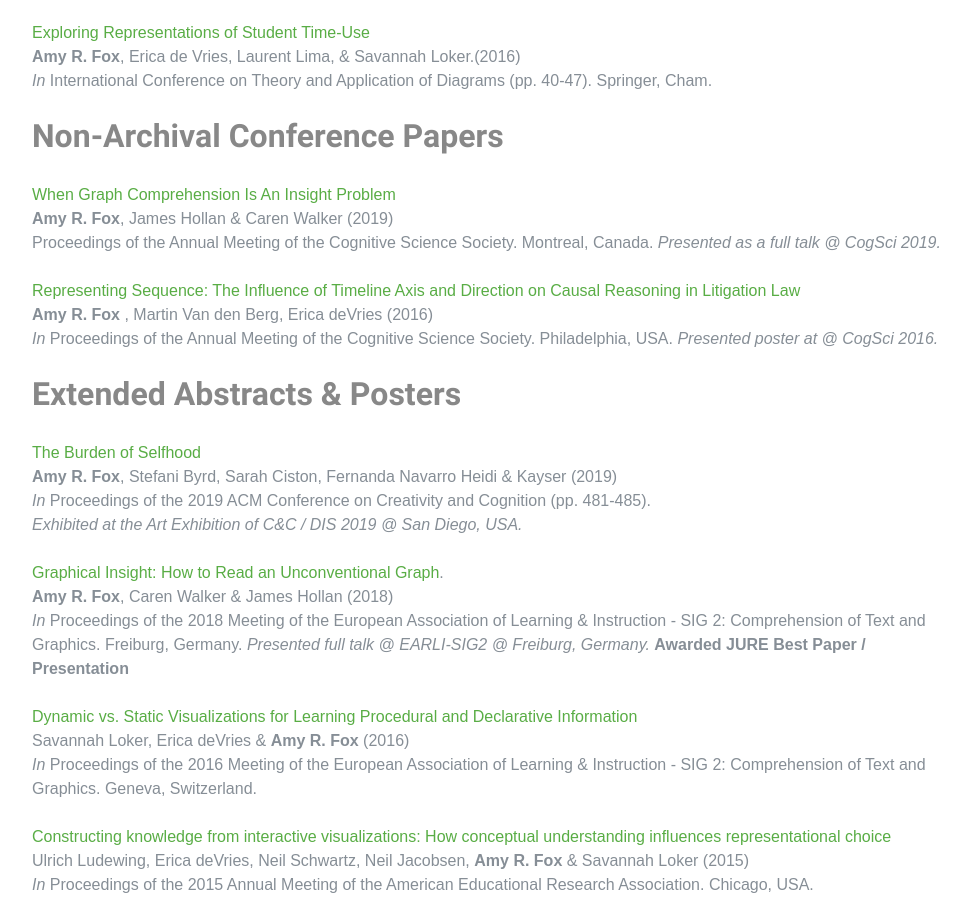
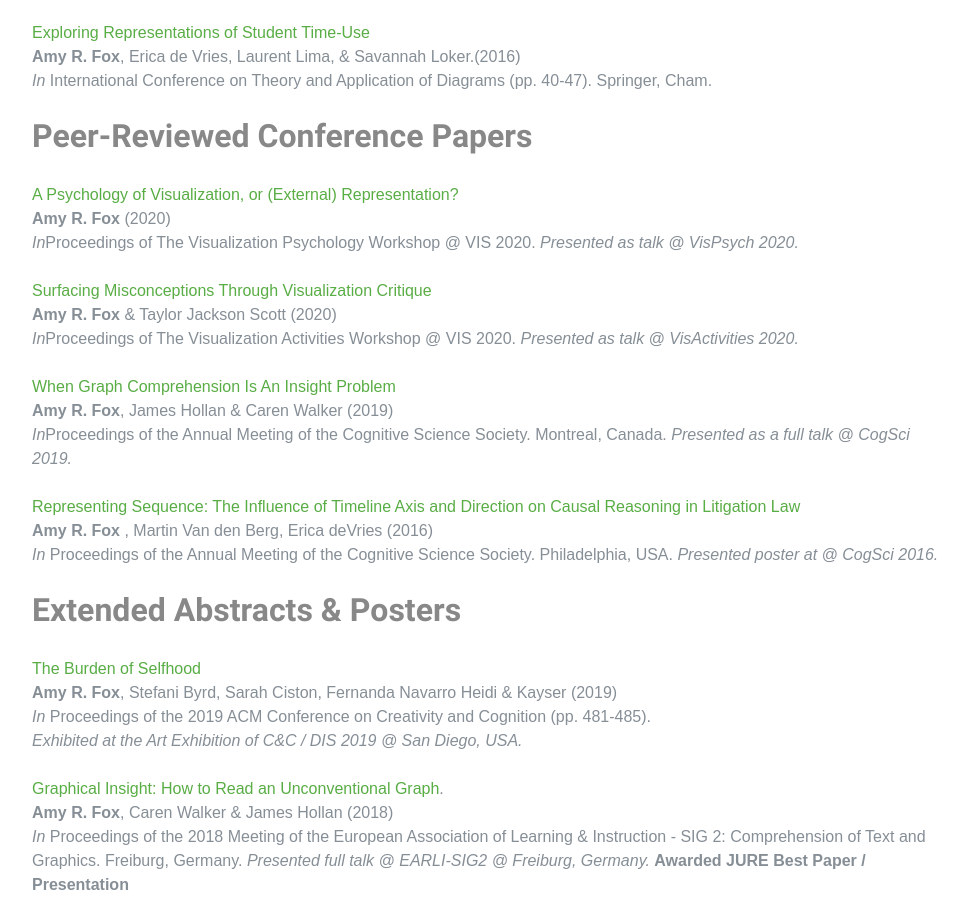
Before and after one commit to madebyafox/archive_madebyafox.github.io, a plain HTML site: page index.html in a window 1280 px wide. Shown: the part 2095-3009 px from the top of the page, without its empty margins (288-1258 px from the left). Drawn offline with Linux system fonts and the light colour scheme; a web font is replaced by a local one.

Commit message:
add vis workshop papers

```diff
--- a/index.html
+++ b/index.html
@@ -150,11 +150,23 @@ with thanks to [Start Bootstrap - Resume](https://startbootstrap.com/template-ov
 
           <!-- *********FULL PAPERS********* -->
 
-        <h3>Non-Archival Conference Papers</h3>
+        <h3>Peer-Reviewed Conference Papers</h3>
+
+        <a target="_blank" href="docs/WP_1_FOX.pdf">A Psychology of Visualization, or (External) Representation?</a>
+        <p class="mb-0"><b>Amy R. Fox</b> (2020)
+        <br><i>In</i>Proceedings of The Visualization Psychology Workshop @ VIS 2020.
+        <i> Presented as talk @ VisPsych 2020.</i></p>
+        <br>
+
+        <a target="_blank" href="docs/WP_2_FOX.pdf">Surfacing Misconceptions Through Visualization Critique</a>
+        <p class="mb-0"><b>Amy R. Fox</b> & Taylor Jackson Scott (2020)
+        <br><i>In</i>Proceedings of The Visualization Activities Workshop @ VIS 2020.
+        <i> Presented as talk @ VisActivities 2020.</i></p>
+        <br>
 
         <a target="_blank" href="docs/CP_2_FOX.pdf">When Graph Comprehension Is An Insight Problem</a>
         <p class="mb-0"><b>Amy R. Fox</b>, James Hollan & Caren Walker (2019)
-        <br>Proceedings of the Annual Meeting of the Cognitive Science Society. Montreal, Canada.
+        <br><i>In</i>Proceedings of the Annual Meeting of the Cognitive Science Society. Montreal, Canada.
         <i> Presented as a full talk @ CogSci 2019.</i></p>
         <br>
 
```
Also changed, not shown: 2 other files.
